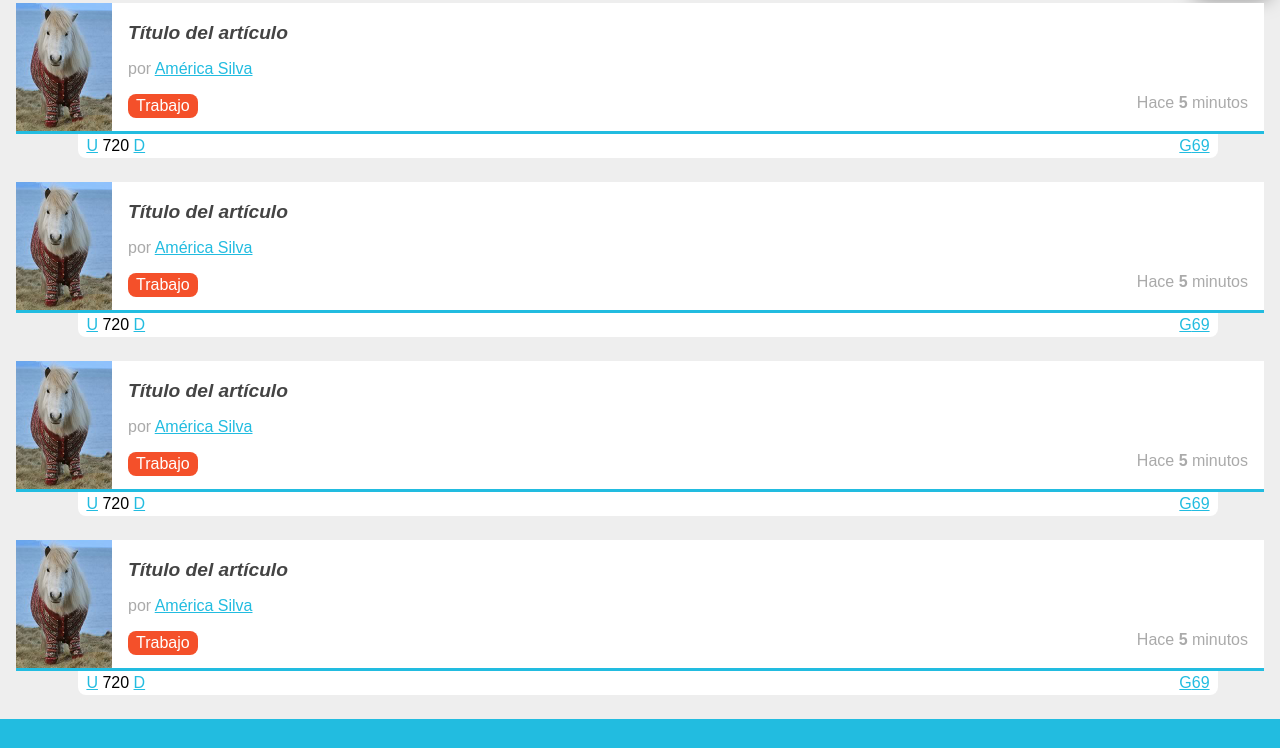
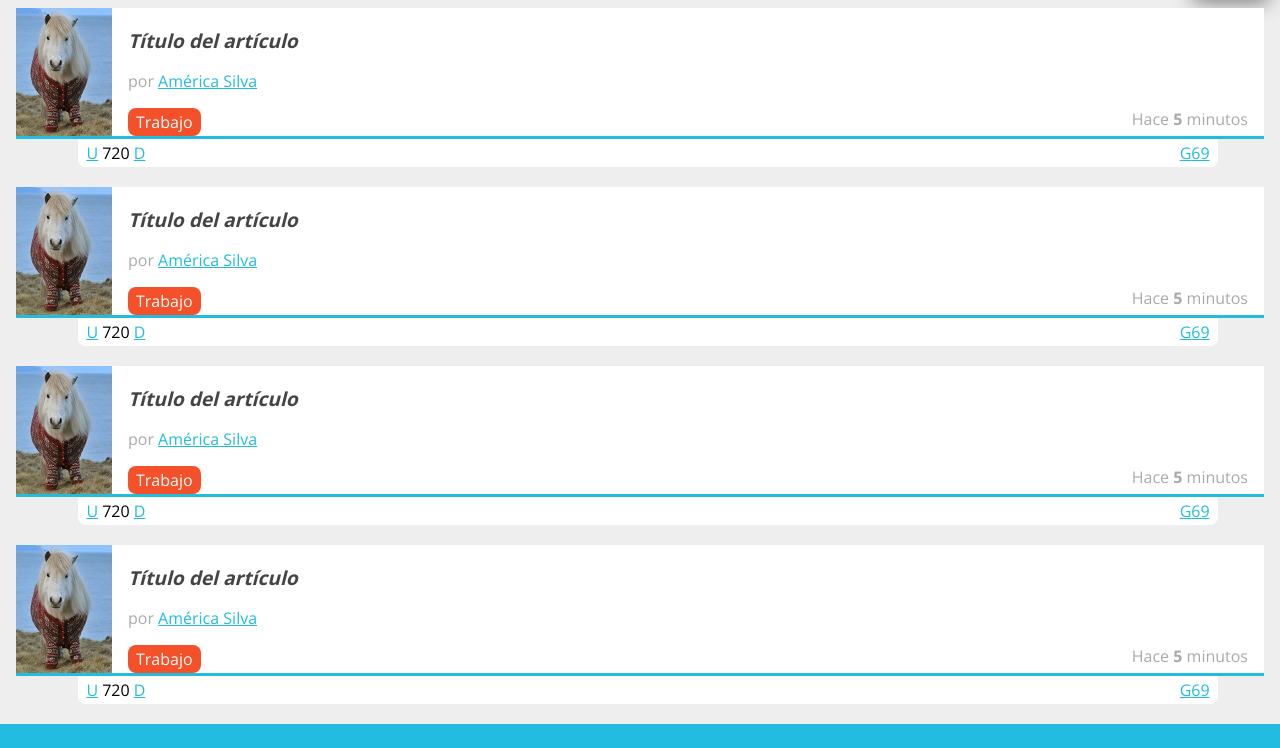
Before and after one commit to atahualpasf/Puls2015, a plain HTML site: page index.html in a window 1280 px wide. Shown: the part 119-867 px from the top of the page. Drawn offline with nearby package versions, Linux system fonts and the light colour scheme.

Commit message:
Agregue fuente open sans de google

```diff
--- a/estilos.css
+++ b/estilos.css
@@ -3,7 +3,7 @@ a {
 }
 body {
 	background: #EEEEEE;
-	font-family: Arial;
+	font-family: 'Open Sans';
 	font-size: 16px;
 }
 footer {
--- a/index.html
+++ b/index.html
@@ -4,7 +4,9 @@
 	<meta charset="utf-8" />
 	<meta name="description" content="Proyecto del curso de diseño web online de mejorandola-platzi" />
 	<title>Puls: Proyecto de desarrollo web 2015</title>
+	<link href='http://fonts.googleapis.com/css?family=Open+Sans:400,700' rel='stylesheet' type='text/css'>
 	<link rel="stylesheet" type="text/css" href="normalize.css">
+
 	<link rel="stylesheet" type="text/css" href="estilos.css">
 </head>
 <body>
```
